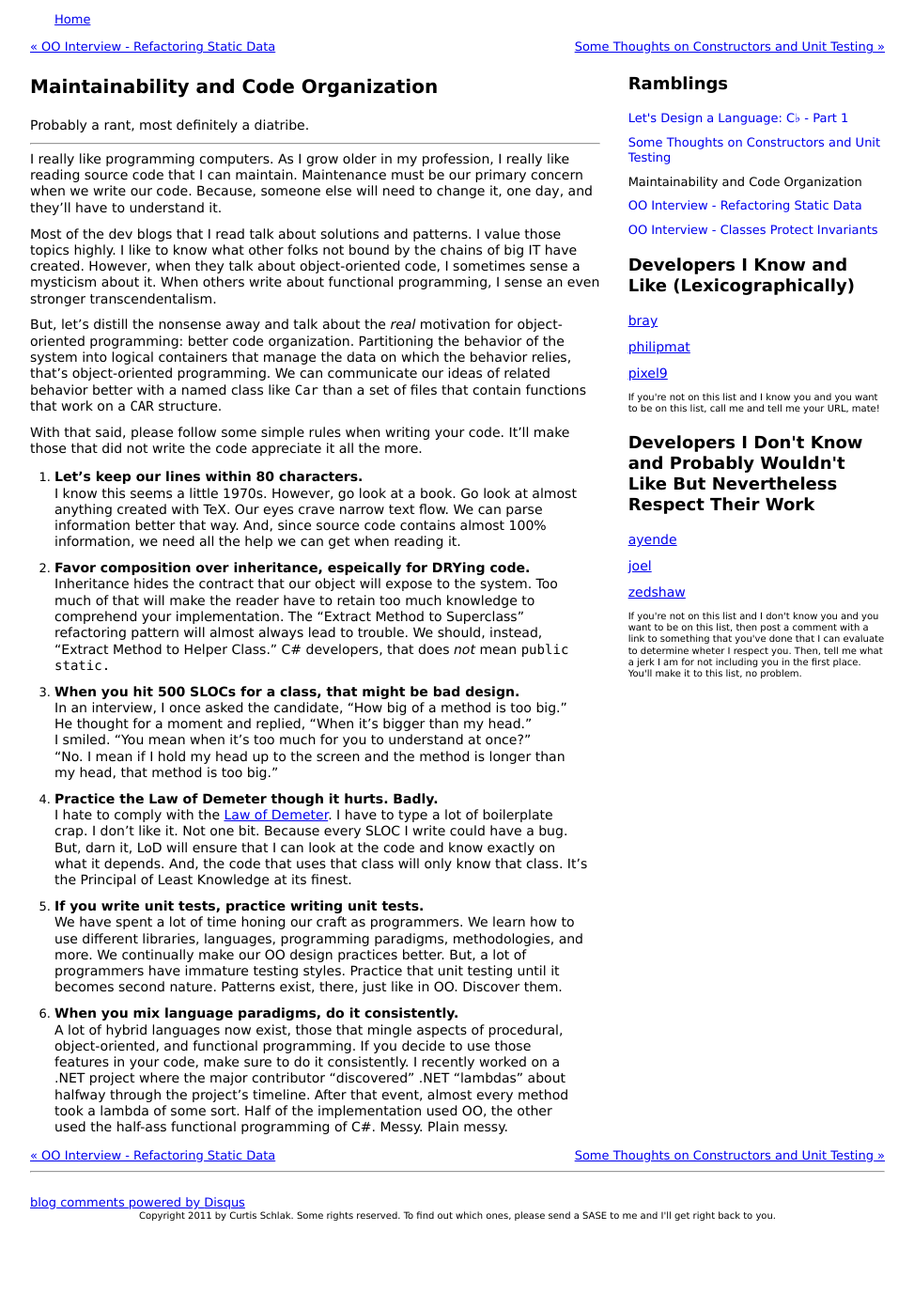
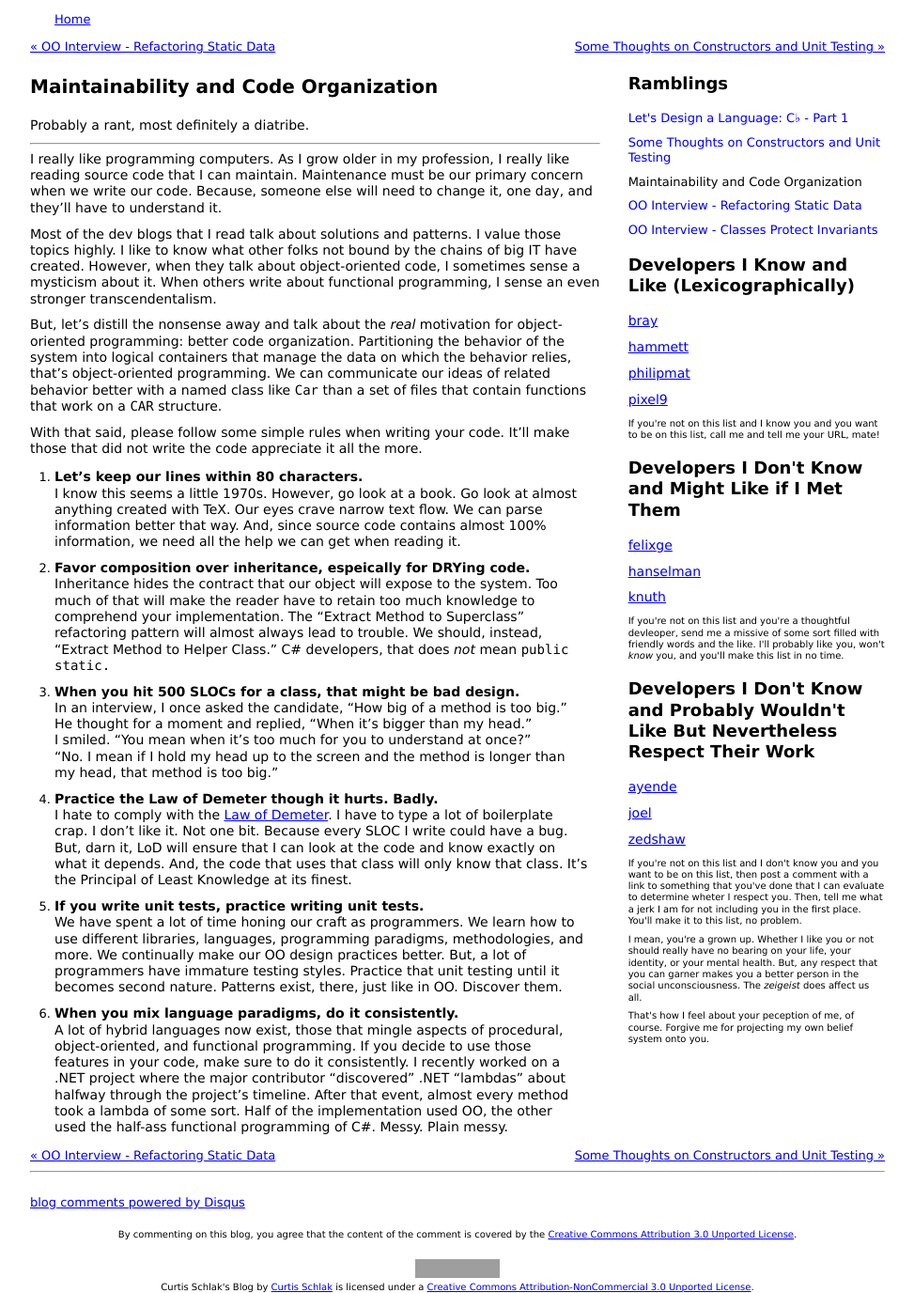
Before and after one commit to roberts-sandbox/test-realist, a Jekyll site: the page built from _posts/2011-12-08-ramble.md, in a window 1280 px wide. Shown: the whole page at 94% size, without its empty margins (153-1126 px from the left). Built offline with Jekyll 4.4.1, drawn with Linux system fonts in a browser that asks for light colours; before the commit the page ends 1300 px from its top, so only the background shows below that; grey boxes are pictures that could not be loaded.

Commit message:
Some new developers in the lists. CSS to fix font sizes, again. Copyright notices for different pages.

```diff
--- /dev/null
+++ b/_includes/copyright.html
@@ -0,0 +1,3 @@
+<footer class="yui3-u-1 bottom">
+	Copyright 2011 by Curtis Schlak. All rights reserved.
+</footer>
--- a/_layouts/post.html
+++ b/_layouts/post.html
@@ -48,12 +48,28 @@
 				<section>
 					<h2>Developers I Know and Like (Lexicographically)</h2>
 					<p><a href="http://bryanray.net/">bray</a></p>
+					<p><a href="http://hammett.castleproject.org">hammett</a></p>
 					<p><a href="http://philipm.at/">philipmat</a></p>
 					<p><a href="http://www.pixel9.com/">pixel9</a></p>
 					<footer>
 						If you're not on this list and I know you and you want
 						to be on this list, call me and tell me your URL,
 						mate!
+					</footer>
+				</section>
+				<section>
+					<h2>
+						Developers I Don't Know and Might Like if I Met Them
+					</h2>
+					<p><a href="https://github.com/felixge">felixge</a></p>
+					<p><a href="http://www.hanselman.com/blog/">hanselman</a></p>
+					<p><a href="http://www-cs-staff.stanford.edu/~uno/">knuth</a></p>
+					<footer>
+						If you're not on this list and you're a thoughtful
+						devleoper, send me a missive of some sort filled with
+						friendly words and the like. I'll probably like you,
+						won't <em>know</em> you, and you'll make this list in
+						no time.
 					</footer>
 				</section>
 				<section>
@@ -65,12 +81,28 @@
 					<p><a href="http://www.joelonsoftware.com/">joel</a></p>
 					<p><a href="http://zedshaw.com/">zedshaw</a></p>
 					<footer>
+						<p>
 						If you're not on this list and I don't know you and
 						you want to be on this list, then post a comment with
 						a link to something that you've done that I can
 						evaluate to determine wheter I respect you. Then, tell
 						me what a jerk I am for not including you in the first
 						place. You'll make it to this list, no problem.
+						</p>
+						<p>
+						I mean, you're a grown up. Whether I like you or not
+						should really have no bearing on your life, your
+						identity, or your mental health. But, any respect that
+						you can garner makes you a better person in the social
+						unconsciousness. The
+						<span class="foreign-lang" lang="de">zeigeist</span>
+						does affect us all.
+						</p>
+						<p>
+						That's how I feel about your peception of me, of
+						course. Forgive me for projecting my own belief system
+						onto you.
+						</p>
 					</footer>
 				</section>
 			</nav>
@@ -109,10 +141,11 @@
 				</script>
 				<a href="http://disqus.com" class="dsq-brlink">blog comments powered by <span class="logo-disqus">Disqus</span></a>
 			</section>
-			<footer class="yui3-u-1">
-				Copyright 2011 by Curtis Schlak. Some rights reserved. To find out
-				which ones, please send a SASE to me and I'll get right back to
-				you.
+			<footer class="yui3-u-1 bottom">
+				By commenting on this blog, you agree that the content of the comment is covered by the <a rel="license" href="http://creativecommons.org/licenses/by/3.0/">Creative Commons Attribution 3.0 Unported License</a>.
+			</footer>
+			<footer class="yui3-u-1 bottom">
+				<a rel="license" href="http://creativecommons.org/licenses/by-nc/3.0/"><img alt="Creative Commons License" style="border-width:0" src="http://i.creativecommons.org/l/by-nc/3.0/88x31.png" /></a><br /><span xmlns:dct="http://purl.org/dc/terms/" property="dct:title">Curtis Schlak&#39;s Blog</span> by <a xmlns:cc="http://creativecommons.org/ns#" href="http://curtis.schlak.com{{ page.url }}" property="cc:attributionName" rel="cc:attributionURL">Curtis Schlak</a> is licensed under a <a rel="license" href="http://creativecommons.org/licenses/by-nc/3.0/">Creative Commons Attribution-NonCommercial 3.0 Unported License</a>.
 			</footer>
 		<div>
 	</body>
--- a/css/site.css
+++ b/css/site.css
@@ -146,10 +146,6 @@ nav.side footer {
 	padding-left: 30px;
 }
 
-nav.side footer {
-  font-size: 77%;
-}
-
 nav.side article.post-summary {
 	margin-bottom: .75em;
 }
@@ -166,3 +162,16 @@ nav.side footer {
 	font-size: 77%;
 	text-align: center;
 }
+
+.foreign-lang {
+	font-style: italic;
+}
+
+nav.side footer p {
+	padding-left: 0;
+	font-size: 100%;
+}
+
+footer.bottom {
+	margin-top: 20px;
+}
--- a/index.html
+++ b/index.html
@@ -48,6 +48,7 @@
 					{% endfor %}
 				</section>
 			</section>
+			{% include copyright.html %}
 		</div>
 	</body>
 </html>
```
